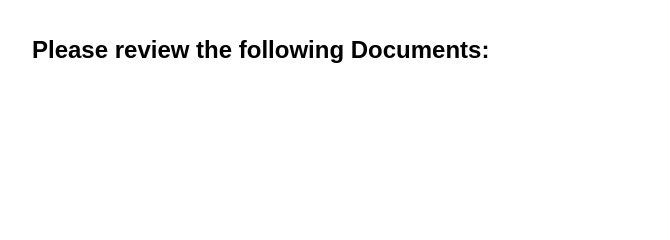
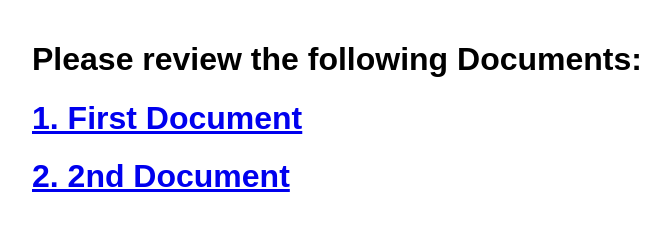
Before and after one commit to rereifej2/CourtDocs, a website: page src/index.html in a window 1280 px wide. Shown: the whole page, without its empty margins (288-958 px from the left). Drawn offline with Linux system fonts and the light colour scheme.

Commit message:
Documents needed
Added Needed Docs

```diff
--- a/src/index.html
+++ b/src/index.html
@@ -11,6 +11,8 @@
 <body>
   <main>
     <h1>Please review the following Documents:</h1>
+    <h1><a href="Document1.pdf">1. First Document</a></h1>
+    <h1><a href="Document2.pdf">2. 2nd Document</a></h1>
   </main>
 </body>
 
--- a/src/styles.css
+++ b/src/styles.css
@@ -16,6 +16,6 @@ main {
 }
 
 main > h1 {
-  text-align: start;
-  font-size: 1.5em;
+  text-align: left ;
+  font-size: 1 em;
 }
```
Also changed, not shown: 2 other files.
